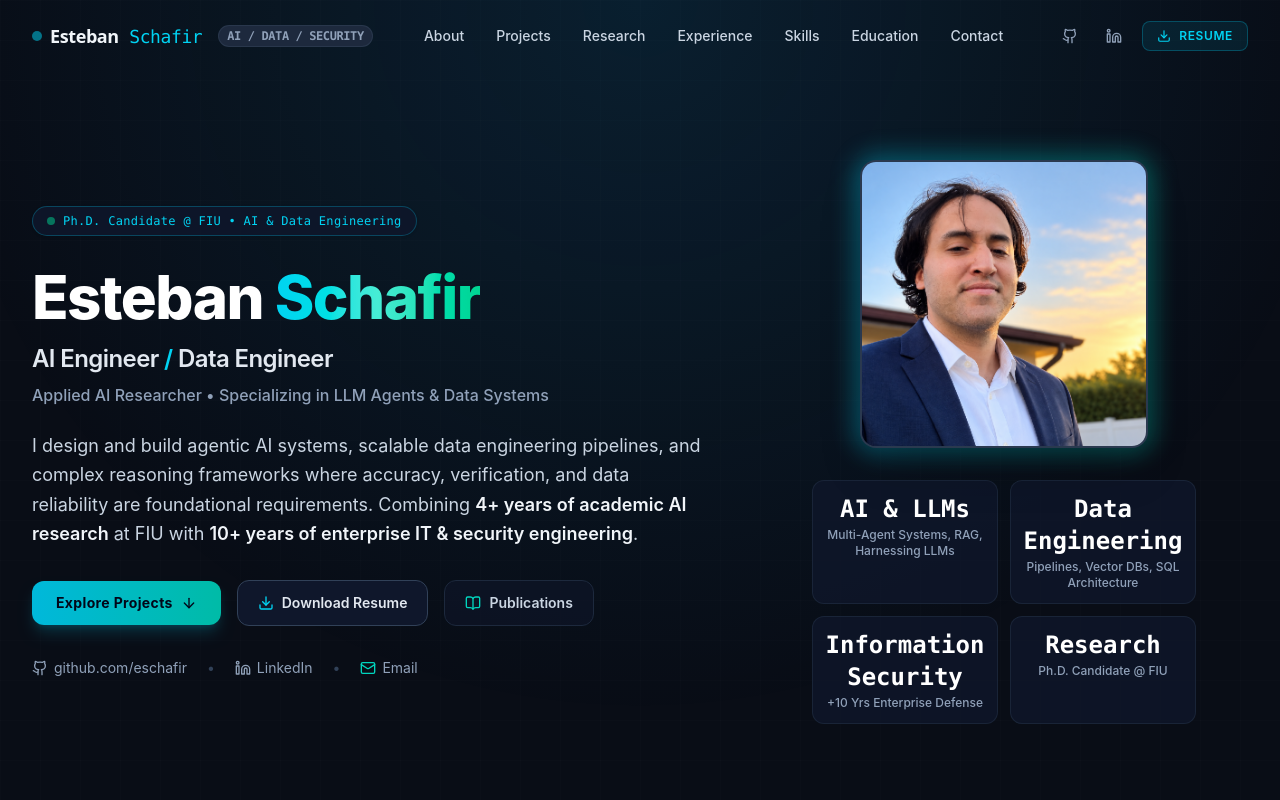
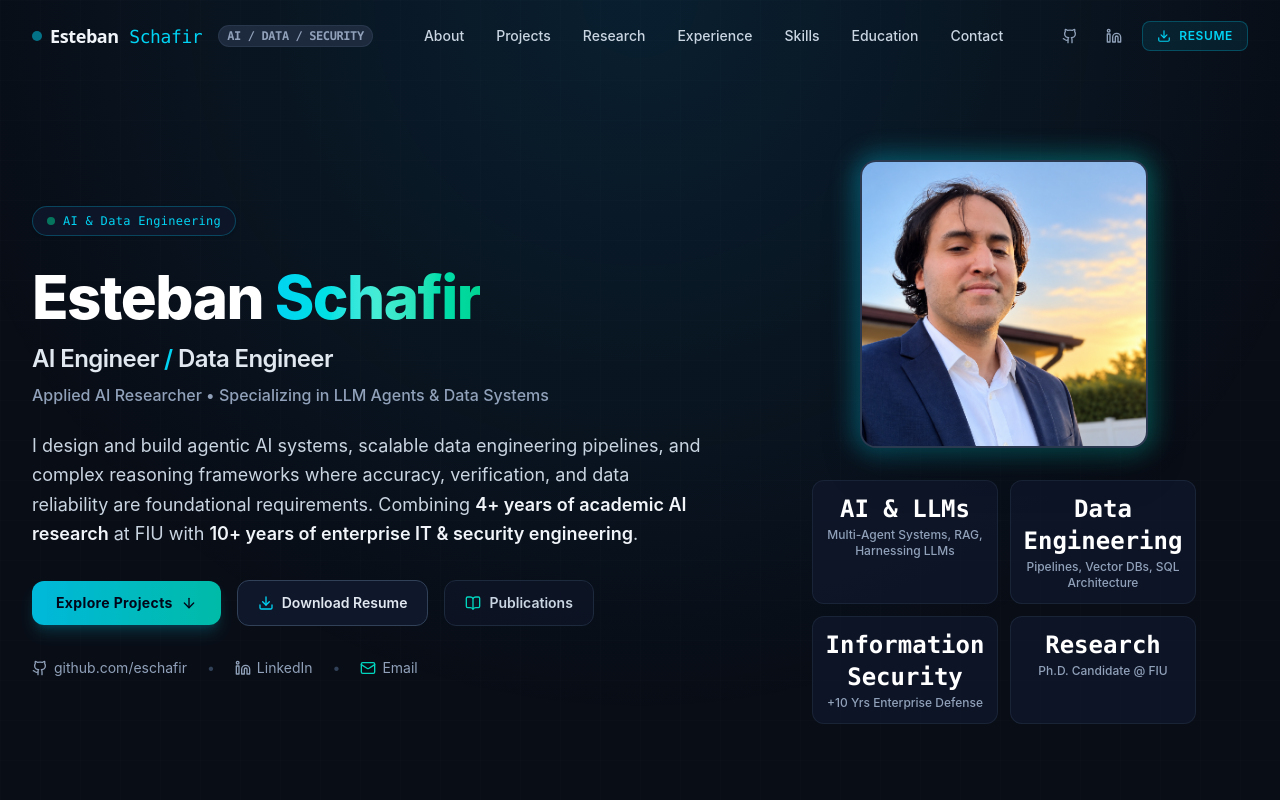
Before and after one commit to eschafir/portfolio, a Next.js app: page / in a window 1280 px wide. Shown: the top 800 px of the page. Built offline with nearby package versions, Linux system fonts and the light colour scheme.

Commit message:
Hero panel adjustments

```diff
--- a/src/components/Hero.tsx
+++ b/src/components/Hero.tsx
@@ -17,7 +17,7 @@ export function Hero() {
             {/* Status Pill */}
             <div className="inline-flex items-center space-x-2 px-3.5 py-1.5 rounded-full bg-slate-900/90 border border-cyan-500/30 text-cyan-400 text-xs font-mono tracking-wide shadow-sm">
               <span className="w-2 h-2 rounded-full bg-emerald-400 animate-pulse" />
-              <span>Ph.D. Candidate @ FIU &bull; AI &amp; Data Engineering</span>
+              <span>AI &amp; Data Engineering</span>
             </div>
 
             {/* Main Name & Title */}
```
